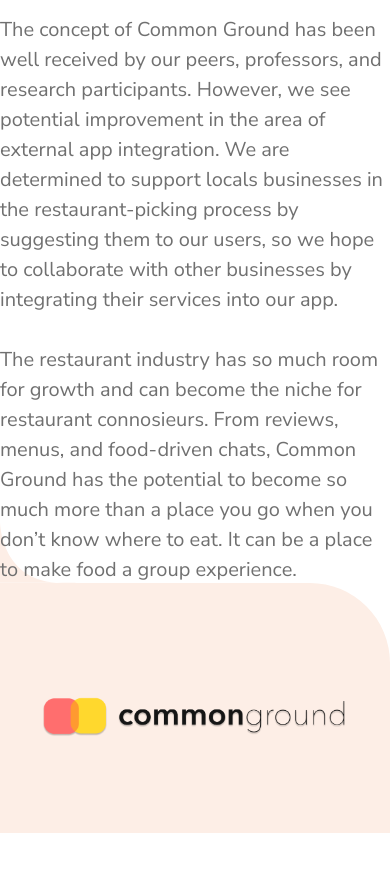
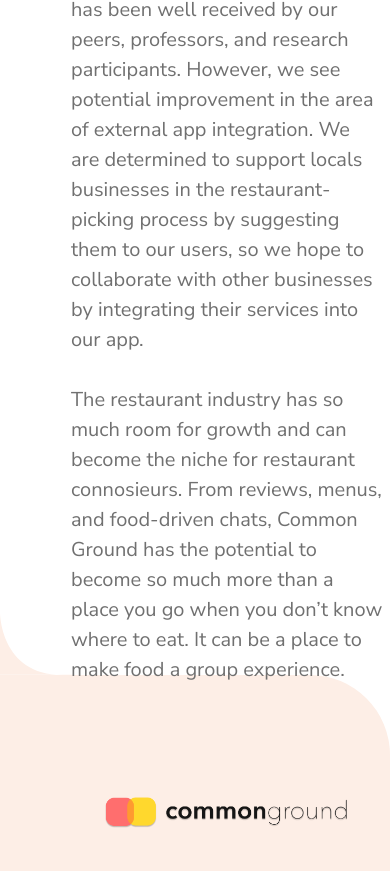
Before and after one commit to EricNavar/Common-Ground, a React (Create React App) app: page / in a window 390 px wide. Shown: the part 8143-9014 px from the top of the page. Before the commit the page ends 8976 px from the top, so only its background shows below. Built offline with nearby package versions, Linux system fonts and the light colour scheme.

Commit message:
rename components open links in new tab add side spacing to reflection components imrpove responsiveness of person splash image

```diff
--- a/src/components/DesignProcess.js
+++ b/src/components/DesignProcess.js
@@ -11,7 +11,8 @@ const useStyles = makeStyles({
     marginRight: 'auto',
     paddingRight: '10%',
     paddingLeft: '10%',
-    marginTop: 100
+    marginTop: 100,
+    marginBottom: 80
   },
   link: {
     textDecoration: 'underline',
@@ -19,7 +20,7 @@ const useStyles = makeStyles({
   }
 });
 
-export default function Error404Page() {
+export default function DesignProcess() {
   React.useEffect(() => {
     document.title = 'Common Ground';
   }, []);
@@ -172,12 +173,12 @@ export default function Error404Page() {
           </ul>
         </Grid>
       </Grid>
-      <Link href='https://www.figma.com/file/lchOctjE3qJadScBVgdWlz/?node-id=54%3A327' variant='h2' className={classes.link}>
+      <Link rel="noreferrer noopener" target="_blank" href='https://www.figma.com/file/lchOctjE3qJadScBVgdWlz/?node-id=54%3A327' variant='h2' className={classes.link}>
         WIREFRAMES LINK
       </Link>
       <br/>
       <br/>
-      <Link href='https://www.figma.com/file/lchOctjE3qJadScBVgdWlz/?node-id=54%3A1879' variant='h2' className={classes.link}>
+      <Link rel="noreferrer noopener" target="_blank" href='https://www.figma.com/file/lchOctjE3qJadScBVgdWlz/?node-id=54%3A1879' variant='h2' className={classes.link}>
         TASK FLOW LINK
       </Link>
     </section>
--- a/src/components/Header.js
+++ b/src/components/Header.js
@@ -49,7 +49,7 @@ const useStyles = makeStyles({
   }
 });
 
-export default function Error404Page() {
+export default function Header() {
   React.useEffect(() => {
     document.title = 'Page not found | DC Rock Fitness';
   }, []);
--- a/src/components/MarketAnalysis.js
+++ b/src/components/MarketAnalysis.js
@@ -63,7 +63,7 @@ const useStyles = makeStyles((theme) => ({
 }));
 
 
-export default function Error404Page() {
+export default function MarketAnalysis() {
   React.useEffect(() => {
     document.title = 'Page not found | DC Rock Fitness';
   }, []);
--- a/src/components/ProjectBackground.js
+++ b/src/components/ProjectBackground.js
@@ -22,7 +22,7 @@ const useStyles = makeStyles({
   },
 });
 
-export default function Error404Page() {
+export default function ProjectBackground() {
   React.useEffect(() => {
     document.title = 'Page not found | DC Rock Fitness';
   }, []);
--- a/src/components/Reflection.js
+++ b/src/components/Reflection.js
@@ -15,7 +15,6 @@ const useStyles = makeStyles({
     paddingRight: '10%',
     paddingLeft: '10%',
     display: 'flex',
-    //alignItems: 'start',
   },
   mockup: {
     maxWidth: '100%',
@@ -33,30 +32,36 @@ const useStyles = makeStyles({
     width: 500,
     maxWidth: '80%',
     marginLeft: 'auto',
-    marginRight: '10%',
+    marginRight: 'auto',
     marginTop: 110,
     marginBottom: 80
   },
   gridItem: {
     height: '100%',
     paddingBottom: '0px !important'
+  },
+  grid: {
+    marginLeft: 'auto',
+    marginRight: 'auto',
+    paddingRight: '10%',
+    paddingLeft: '10%',
   }
 });
 
-export default function Error404Page() {
+export default function Reflection() {
   React.useEffect(() => {
     document.title = 'Page not found | DC Rock Fitness';
   }, []);
   const classes = useStyles();
   return (
-    <section className={classes.grid}>
+    <section id='reflection'>
       <Grid
         container
         direction="row"
         justify="center"
         alignItems="stretch"
+        spacing={8}
         className={classes.grid}
-        spacing={8}
       >
         <Grid item xs={12} md={6} className={classes.gridItem} style={{textAlign:'center'}}>
           <img src={Mockup} alt='mockup' width='600px' className={classes.mockup} />
--- a/src/components/UserResearch.js
+++ b/src/components/UserResearch.js
@@ -42,7 +42,7 @@ const useStyles = makeStyles({
   }
 });
 
-export default function Error404Page() {
+export default function UserResearch() {
   React.useEffect(() => {
     document.title = 'Page not found | DC Rock Fitness';
   }, []);
```
